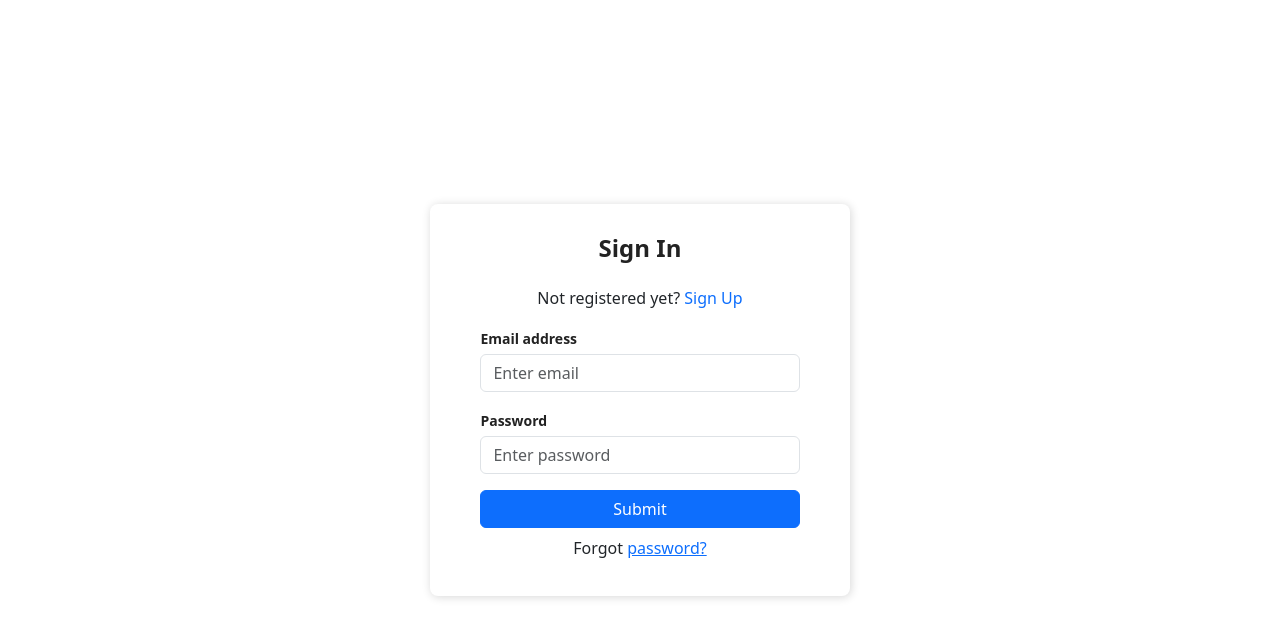
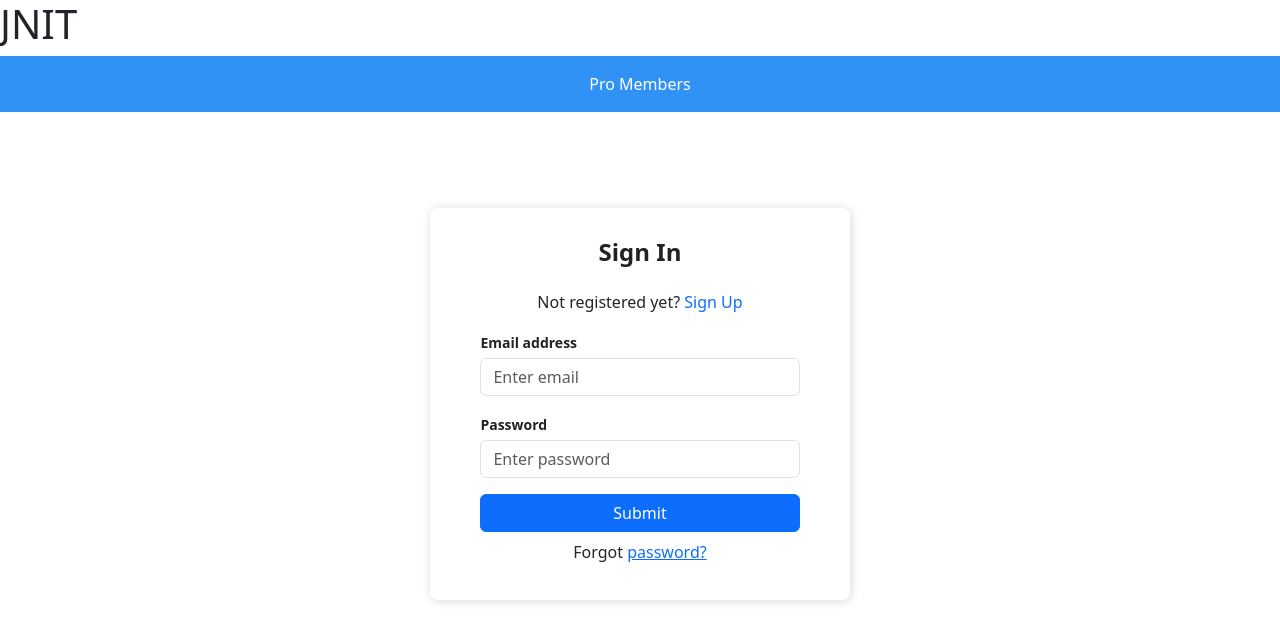
Before and after one commit to SravanReddy77/JNIT-PRO, a React (Create React App) app in the folder client/: page / in a window 1280 px wide. Shown: the top 642 px of the page. Built offline with nearby package versions, Linux system fonts and the light colour scheme.

Commit message:
added header

```diff
--- a/client/src/login.css
+++ b/client/src/login.css
@@ -7,9 +7,15 @@
     justify-content: center;
     align-items: center;
     width: 100vw;
-    height: 100vh;
+    height: 78vh;
   }
-
+  .Auth-form-container-signin {
+    display: flex;
+    justify-content: center;
+    align-items: center;
+    width: 100vw;
+    height: 65vh;
+  }
   .Auth-form {
     width: 420px;
     box-shadow: rgb(0 0 0 / 16%) 1px 1px 10px;
@@ -37,3 +43,14 @@
     font-weight: 600;
     color: rgb(34, 34, 34);
   }
+  .header {
+    box-sizing: border-box;
+    width: 100%;
+    display: flex;
+    justify-content: center;
+    align-items: baseline;
+    padding: 1em;
+    margin-bottom: 2em;
+    background-color: rgb(48, 146, 245);
+    color: #fff;
+  }
--- a/client/src/login.js
+++ b/client/src/login.js
@@ -4,6 +4,9 @@ import "./login.css";
 
 export default function Login (props) {
     return (
+        <div className="header">
+        <h1>JNIT</h1>
+              <div className="header">Pro Members</div>
       <div className="Auth-form-container">
         <form className="Auth-form">
           <div className="Auth-form-content">
@@ -38,5 +41,6 @@ export default function Login (props) {
           </div>
         </form>
       </div>
+      </div>
     )
   }
--- a/client/src/register.js
+++ b/client/src/register.js
@@ -1,4 +1,5 @@
 import React, { useState } from "react";
+import "bootstrap/dist/css/bootstrap.min.css";
 import "./login.css"
 
 export default function Register (props) {
@@ -10,7 +11,12 @@ export default function Register (props) {
 
   if (authMode === "signin") {
     return (
-      <div className="Auth-form-container">
+        <div>
+        <div className="Title">
+        <h1>JNIT</h1>
+              <div className="header">Pro Members</div>
+            </div>
+      <div className="Auth-form-container-signin">
         <form className="Auth-form">
           <div className="Auth-form-content">
             <h3 className="Auth-form-title">Sign In</h3>
@@ -47,10 +53,16 @@ export default function Register (props) {
           </div>
         </form>
       </div>
+      </div>
     )
   }
 
   return (
+    <div>
+    <div className="Title">
+    <h1>JNIT</h1>
+          <div className="header">Pro Members</div>
+        </div>
     <div className="Auth-form-container">
       <form className="Auth-form">
         <div className="Auth-form-content">
@@ -99,5 +111,6 @@ export default function Register (props) {
         </div>
       </form>
     </div>
+    </div>
   )
 }
```
Also changed, not shown: 1 other file (tests, documents, lock files or other folders).
